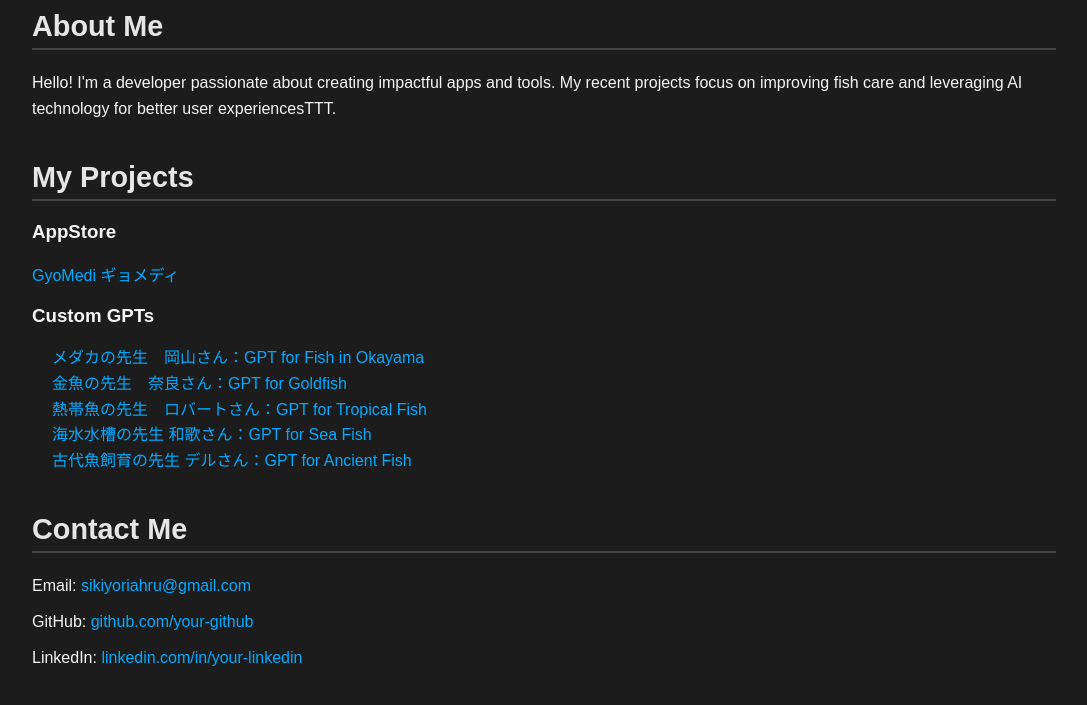
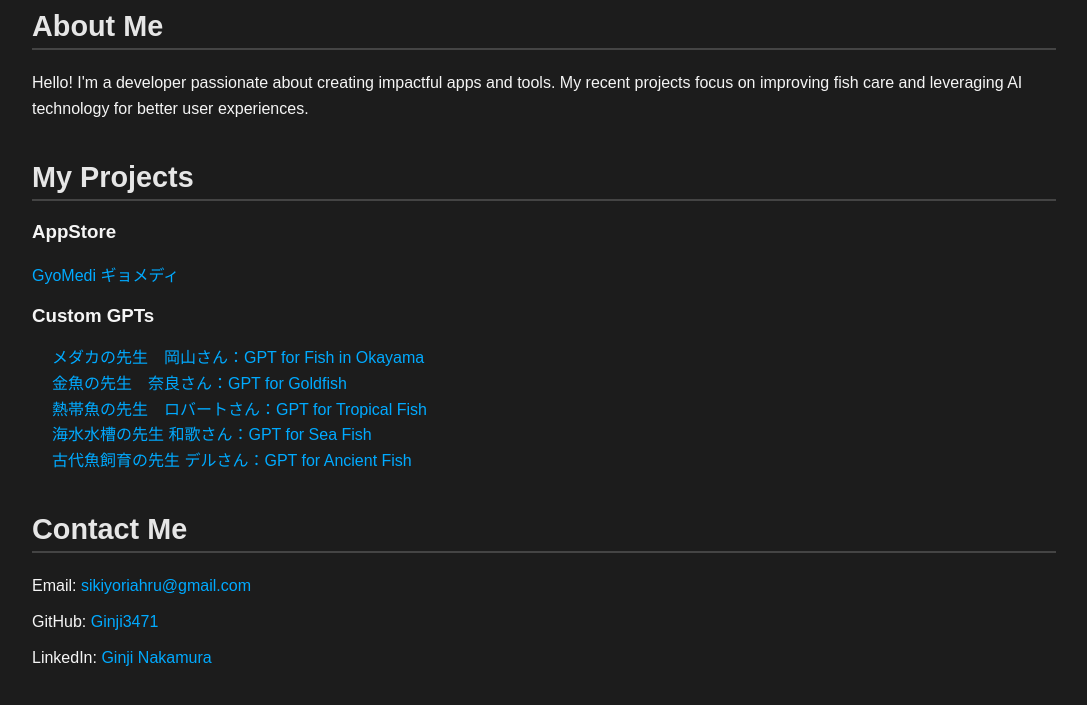
Before and after one commit to Ginji3471/Ginji3471.github.io, a plain HTML site: page index.html in a window 1280 px wide. Shown: the part 255-960 px from the top of the page, without its empty margins (96-1183 px from the left). Drawn offline with Linux system fonts and the light colour scheme.

Commit message:
Update index.html

```diff
--- a/index.html
+++ b/index.html
@@ -17,7 +17,7 @@
         <!-- About Section -->
         <section class="about">
             <h2>About Me</h2>
-            <p>Hello! I'm a developer passionate about creating impactful apps and tools. My recent projects focus on improving fish care and leveraging AI technology for better user experiencesTTT.</p>
+            <p>Hello! I'm a developer passionate about creating impactful apps and tools. My recent projects focus on improving fish care and leveraging AI technology for better user experiences.</p>
         </section>
 
         <!-- Projects Section -->
@@ -44,8 +44,8 @@
             <h2>Contact Me</h2>
             <ul>
                 <li>Email: <a href="mailto:sikiyoriahru@gmail.com">sikiyoriahru@gmail.com</a></li>
-                <li>GitHub: <a href="https://github.com/Ginji3471" target="_blank">github.com/your-github</a></li>
-                <li>LinkedIn: <a href="https://www.linkedin.com/in/ginji-nakamura/" target="_blank">linkedin.com/in/your-linkedin</a></li>
+                <li>GitHub: <a href="https://github.com/Ginji3471" target="_blank">Ginji3471</a></li>
+                <li>LinkedIn: <a href="https://www.linkedin.com/in/ginji-nakamura/" target="_blank">Ginji Nakamura</a></li>
             </ul>
         </section>
     </div>
```
